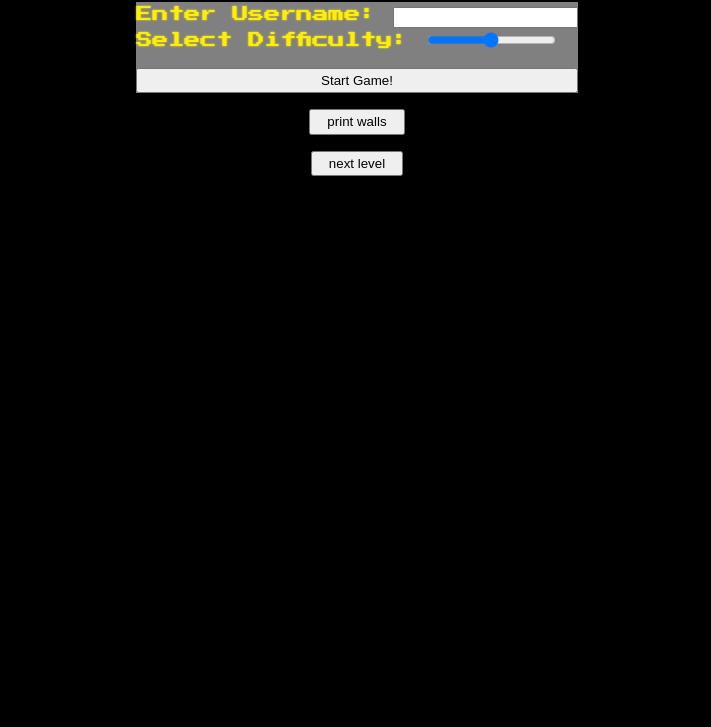
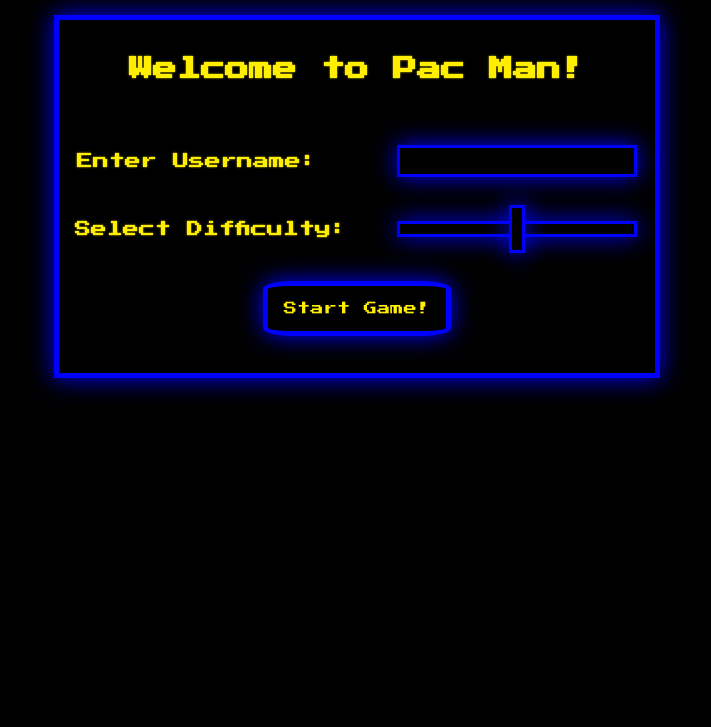
Before and after one commit to jvickers123/sei-project-one-pac-man, a plain HTML site: page Index.html in a window 1280 px wide. Shown: the part 73-800 px from the top of the page, without its empty margins (283-994 px from the left). Drawn offline with Linux system fonts and the light colour scheme.

Commit message:
more styling

```diff
--- a/Index.html
+++ b/Index.html
@@ -4,6 +4,7 @@
     <title>Jonny's Pac Man</title>
     <link rel="stylesheet" href="styles/main.css">
     <script src="scripts/script.js" charset="utf-8"></script>
+    <script src="https://kit.fontawesome.com/2412ad9036.js" crossorigin="anonymous"></script>
     <link href="https://fonts.googleapis.com/css2?family=Monoton&family=Press+Start+2P&display=swap" rel="stylesheet">
   </head>
   <body>
@@ -14,14 +15,15 @@
         <p>Lives: </p>
       </div>
       <p>Score: <span id="score"></span></p>
-      <button id="mute">🎵</button>
+      <button id="mute"><i class="fas fa-volume-mute"></i></button>
     </div>
     <form id="starting-plate" method="POST" action="">
-      <div id="username-container">
+      <h2>Welcome to Pac Man!</h2>
+      <div class="form-container" id="username-form-container">
         <label for="user-name">Enter Username: </label>
         <input type="text" id="user-name-text" name="user-name">
       </div>
-      <div id="difficulty-container">
+      <div class="form-container" id="difficulty-container">
         <label for="slider">Select Difficulty: </label>
         <input type="range" name="slider" min="1" max="9" value="5" id="slider">
       </div>
--- a/scripts/script.js
+++ b/scripts/script.js
@@ -13,6 +13,7 @@ function init() {
   const endScreen = document.querySelector('#end-screen')
   const submitBtn = document.querySelector('#submit')
   const muteBtn = document.querySelector('#mute')
+  const title = document.querySelector('h1')
 
   //audio
   const mainAudio = new Audio('sounds/main-tune.mp3')
@@ -219,7 +220,7 @@ function init() {
     leaderboard.forEach((item, index) => {
       const score = document.createElement('p')
       score.classList.add('leader')
-      score.innerText = `${index + 1} ${item[0]} ${item[1]}`
+      score.innerHTML = `${index + 1} <span class="leaderboard-username">${item[0]}</span> ${item[1]}`
       leaderboardDisplay.appendChild(score)
     })
     for (let i = 1; i <= lives; i++) { //create lives display
@@ -521,6 +522,7 @@ function init() {
     scoreContainer.style.display = 'flex'
     btncontainer.style.display = 'flex'
     middleContainer.style.display = 'flex'
+    title.style.display = 'block'
     form.style.display = 'none'
     updateLeaderBoard(userName, 0)
     loadLevel()
@@ -530,6 +532,7 @@ function init() {
     btncontainer.style.display = 'none'
     middleContainer.style.display = 'none'
     endScreen.style.display = 'none'
+    title.style.display = 'none'
     form.style.display = 'flex'
     middleContainer.appendChild(leaderboardDisplay)
   }
@@ -538,11 +541,11 @@ function init() {
     if (muted) {
       playing ? mainAudio.play() : null
       muted = false
-      muteBtn.style.textDecoration = 'none'
+      muteBtn.innerHTML = '<i class="fas fa-volume-mute"></i>'
     } else {
       mainAudio.pause()
       muted = true
-      muteBtn.style.textDecoration = 'line-through'
+      muteBtn.innerHTML = '<i class="fas fa-volume-up"></i>'
     }
   }
   startScreen()
@@ -586,7 +589,7 @@ function init() {
   }
   // window.localStorage.clear()
 
-  editing()
+  // editing()
   //eventlisteners
   document.addEventListener('keydown', movePacMan)
   startBtn.addEventListener('click', playGame)
--- a/styles/main.css
+++ b/styles/main.css
@@ -17,6 +17,7 @@ body {
 #scores-container {
   display: flex;
   justify-content: space-between;
+  align-items: center;
   width: 35rem;
 }
 
@@ -31,8 +32,8 @@ button {
   /* margin: 0 auto; */
 }
 
-#middle-container > * {
-  border: 0.1rem solid blue;
+#middle-container > *, button, form, #slider::-webkit-slider-thumb, #slider, #user-name-text {
+  border: 0.2rem solid blue;
   box-shadow: 0 0 1.5rem blue;
 }
 
@@ -58,10 +59,8 @@ button {
   background-size: 60%;
 }
 
-.pac-man, .ghost, .lives {
+.pac-man, .ghost, .lives, #mute {
   background-size: cover;
-
-
 }
 
 .pac-man {
@@ -90,6 +89,13 @@ button {
 
 button {
   margin-top: 1rem;
+  font-family: 'Press Start 2P', cursive;
+  background: black;
+  color: #ffee00;
+  border: 5px solid blue;
+  border-radius: 15%;
+  padding: 1rem;
+  cursor: pointer;
 }
 
 #lives-container {
@@ -117,7 +123,15 @@ button {
 form {
   display: flex;
   flex-direction: column;
-  background: grey;
+  align-items: center;
+  border: 5px solid blue;
+  padding: 0.3rem 1rem;
+  margin-top: 5rem;
+}
+
+form > * {
+  margin: 2rem 0;
+
 }
 
 h1 {
@@ -149,3 +163,58 @@ p {
 #mute {
   text-decoration: line-through;
 }
+
+.form-container {
+  display: flex;
+  margin-bottom: 0.5rem;
+  align-items: center;
+}
+
+label {
+  display: inline-block;
+  width: 20rem;
+}
+
+#slider, #user-name-text {
+  width: 15rem;
+  line-height: 1.5rem;
+}
+
+#user-name-text {
+  border: 3px solid blue;
+  background: black;
+  font-family: 'Press Start 2P', cursive;
+  color: white;
+}
+
+#slider {
+  outline: none;
+  cursor: pointer;
+  appearance: none;
+  height: 1rem;
+  background: black;
+  border: 3px solid blue;
+}
+
+#slider::-webkit-slider-thumb {
+  appearance: none;
+  width: 1rem;
+  height: 3rem;
+  border: 3px solid blue;
+  background: black;
+  ;
+}
+#leaderboard {
+  text-align: justify;
+}
+#mute {
+  padding: 0;
+  margin: 0;
+  border: 0;
+  box-shadow: 0 0 0;
+  font-size: 2rem;
+  color: white;
+}
+.leaderboard-username, #score {
+  color: white;
+}
```
Also changed, not shown: images/mute.png (added).
